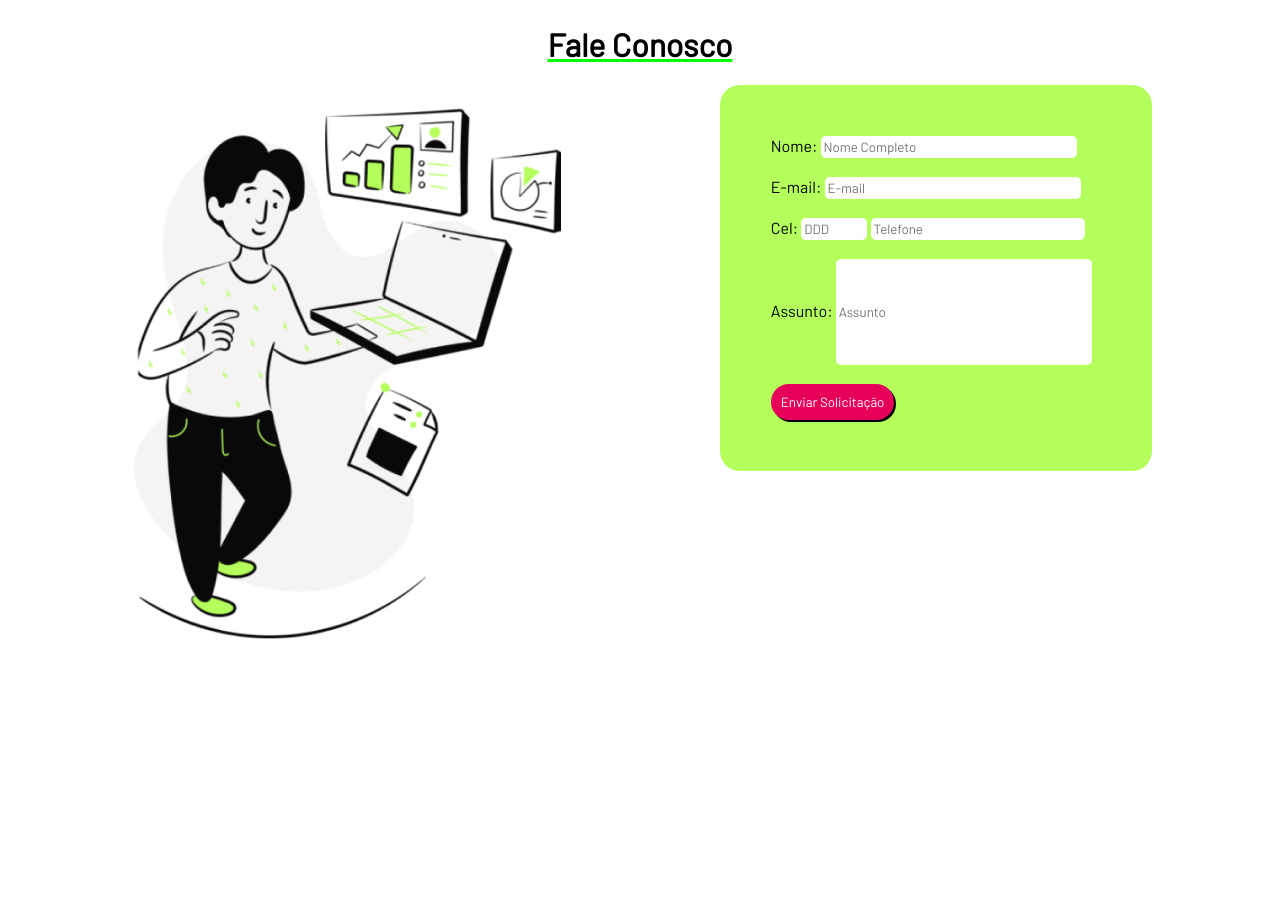
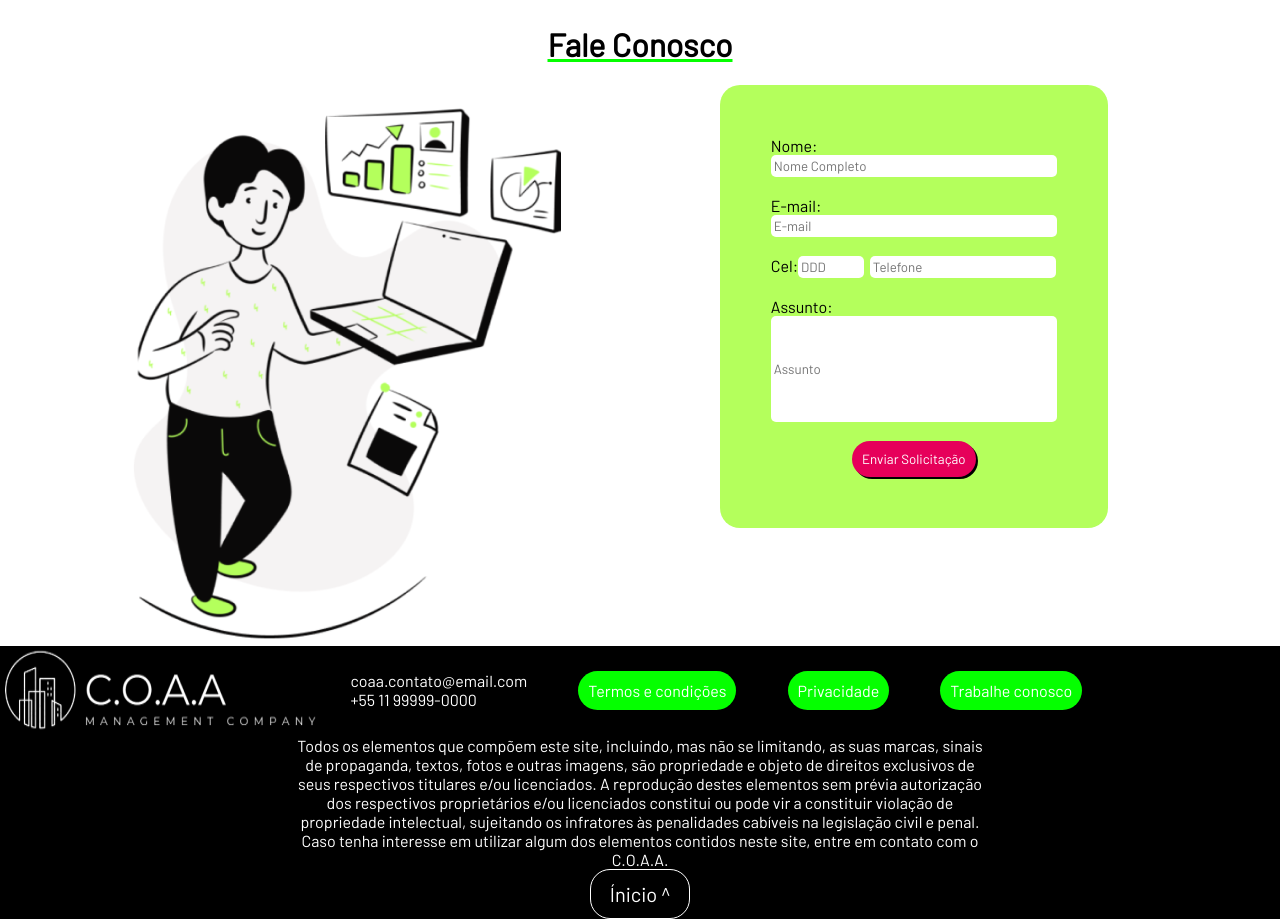
Before and after one commit to emyferreira/site_institucional, a plain HTML site: page index.html in a window 1280 px wide. Shown: the part 3780-4699 px from the top of the page. Before the commit the page ends 4426 px from the top, so only its background shows below. Drawn offline with Linux system fonts and the light colour scheme.

Commit message:
verificação dos campos do fale conosco completa

```diff
--- a/css/style.css
+++ b/css/style.css
@@ -298,14 +298,16 @@ a {
     text-decoration-color: #05FF00;
 }
 .formContact{
-    width: 40%;
+    width: fit-content;
     background-color: #B4FF5C;
     padding: 5%;
     height: fit-content;
     border-radius: 20px;
+    display: flex;
+    flex-direction: column;
 }
 .formContact input{
-    width: 250px;
+    width: 280px;
     border: 0px;
     border-radius: 5px;
     padding: 3px;
@@ -315,13 +317,18 @@ a {
 }
 .formContact #ddd{
     width: 60px;
+    margin-right: 2%;
+}
+.formContact #cel{
+    display: flex;
+    flex-direction: row;
 }
 
 .formContact #telefone{
-    width: 208px;
+    width: 180px;
 }
 .formContact #assunto{
-    width: 250px;
+    width: 280px;
     height: 100px;
 }
 .formContact #enviar{
@@ -330,6 +337,42 @@ a {
     background-color: #E6005A;
     border: 0px;
     color: #fff;
+    margin: auto;
     text-align: center;
     box-shadow: 2px 2px #000;
 }
+
+.footer{
+    background-color: #000;
+    color: #fff;
+    display: flex;
+    flex-wrap: wrap;
+}
+.footer p{
+    margin: 2%;
+}
+.footer span{
+    padding: 10px;
+    height: fit-content;
+    margin: 2%;
+    background-color: #05FF00;
+    border-radius: 20px;
+}
+.footer #direitos{
+    width: 55%;
+    margin: auto;
+    text-align: center;
+    display: flex;
+    flex-direction: column;
+}
+.footer button{
+    margin-top: 2%;
+    width: 100px;
+    height: 50px;
+    background-color: #000;
+    border: 1px solid #fff;
+    color: #fff;
+    margin: auto;
+    font-size: 20px;
+    border-radius: 20px;
+}
--- a/index.html
+++ b/index.html
@@ -142,18 +142,74 @@
 
             <img src="img/Screenshot_1 2.png" alt="">
             <div class="formContact">
-                Nome: <input type="text" placeholder="Nome Completo">
-                <br><br>
-                E-mail: <input type="text" placeholder="E-mail">
-                <br><br>
-                Cel: <input id="ddd" type="text" placeholder="DDD"> <input id="telefone" type="text" placeholder="Telefone">
-                <br><br>
+                Nome: <input type="text" placeholder="Nome Completo" id="ipt_nome">
+                <br>
+                E-mail: <input type="text" placeholder="E-mail" id="ipt_email">
+                <br>
+                <div id="cel"> Cel: <input id="ddd" type="text" placeholder="DDD"> <input id="telefone" type="text" placeholder="Telefone">
+                </div>
+                <br>
                 Assunto: <input type="text" placeholder="Assunto" id="assunto">
-                <br><br>
-                <button id="enviar">Enviar Solicitação</button>
+                <br>
+                <button onclick="enviar()" id="enviar">Enviar Solicitação</button>
             </div>
         </div>
+    </div>
+
+    <div class="footer">
+        <img src="img/Screenshot_6-removebg-preview 1.png" alt="">
+        <p>coaa.contato@email.com
+            <br>
+            +55 11 99999-0000
+        </p>
+        <span class="footerCard">Termos e condições</span>
+        <span class="footerCard">Privacidade</span>
+        <span class="footerCard">Trabalhe conosco</span>
+        <div id="direitos">Todos os elementos que compõem este site, incluindo, mas não se limitando, as suas marcas, sinais de propaganda, textos, fotos e outras imagens, são propriedade e objeto de direitos exclusivos de seus respectivos titulares e/ou licenciados. A reprodução destes elementos sem prévia autorização dos respectivos proprietários e/ou licenciados constitui ou pode vir a constituir violação de propriedade intelectual, sujeitando os infratores às penalidades cabíveis na legislação civil e penal. Caso tenha interesse em utilizar algum dos elementos contidos neste site, entre em contato com o C.O.A.A.
+
+        <button>Ínicio ^</button>
+    </div>
     </div>
 </body>
 
 </html>
+
+<script>
+    function enviar(){
+        var contact_nome = ipt_nome.value;
+        var contact_email = ipt_email.value;
+        var contact_ddd = ddd.value;
+        var contact_telefone = telefone.value;
+        var contact_assunto = assunto.value;
+
+        var verif_nome = contact_nome != '';
+        var verif_email = contact_email != '' && (contact_email.indexOf('@') >= 0) && contact_email.endsWith('.com');
+        var verif_assunto = contact_assunto != '';
+        var verif_ddd = contact_ddd != '';
+        var verif_telefone = contact_telefone != '';
+        if(!(verif_nome)){
+            document.getElementById("ipt_nome").style.border = "1px solid red";
+            alert("Preencha o campo nome!");
+        }
+        if (!(verif_email)){
+            document.getElementById("ipt_email").style.border = "1px solid red";
+            alert("Informe o email corretamente!");
+        }
+        if(!(verif_ddd && verif_telefone)){
+            document.getElementById("ddd").style.border = "1px solid red";
+            document.getElementById("telefone").style.border = "1px solid red";
+            alert("Informe corretamente o número de telefone");
+        }
+        if(!(verif_assunto)){
+            document.getElementById("assunto").style.border = "1px solid red";
+            alert("O campo assunto não pode estar vazio");
+        }
+        if(verif_nome && verif_email && verif_ddd && verif_telefone && verif_assunto){
+            document.getElementById("ipt_nome").style.border = "none";
+            document.getElementById("ipt_email").style.border = "none";
+            document.getElementById("ddd").style.border = "none";
+            document.getElementById("telefone").style.border = "none";
+            document.getElementById("assunto").style.border = "none";
+        }
+    }
+</script>
```
Also changed, not shown: img/Screenshot_6-removebg-preview 1.png (added).
